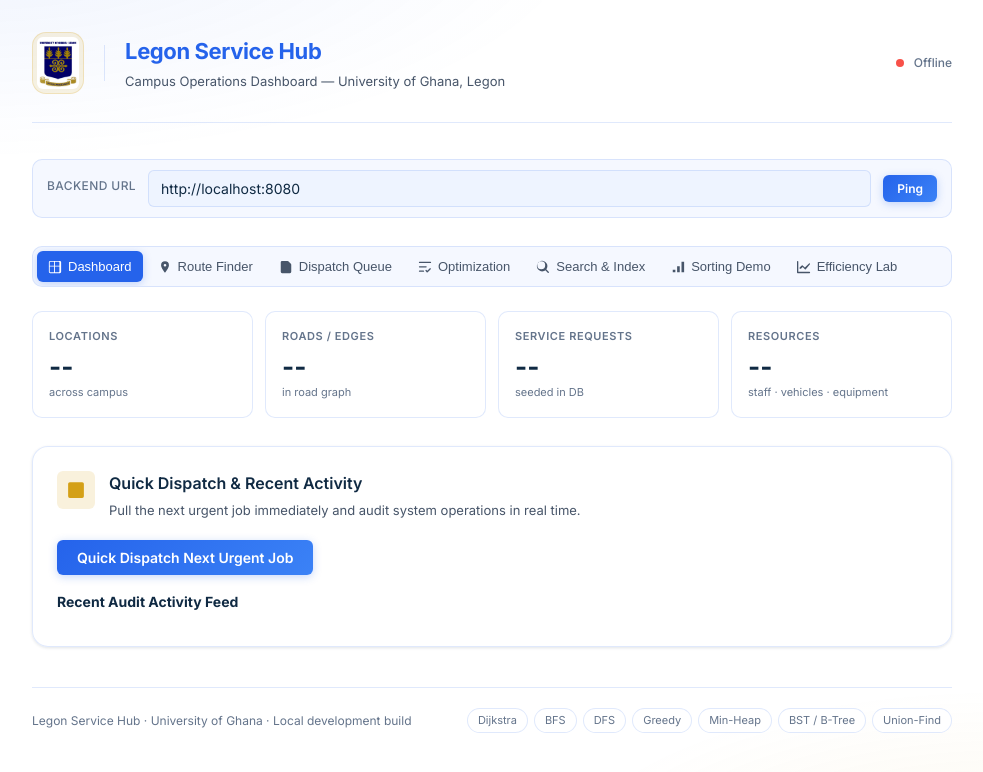
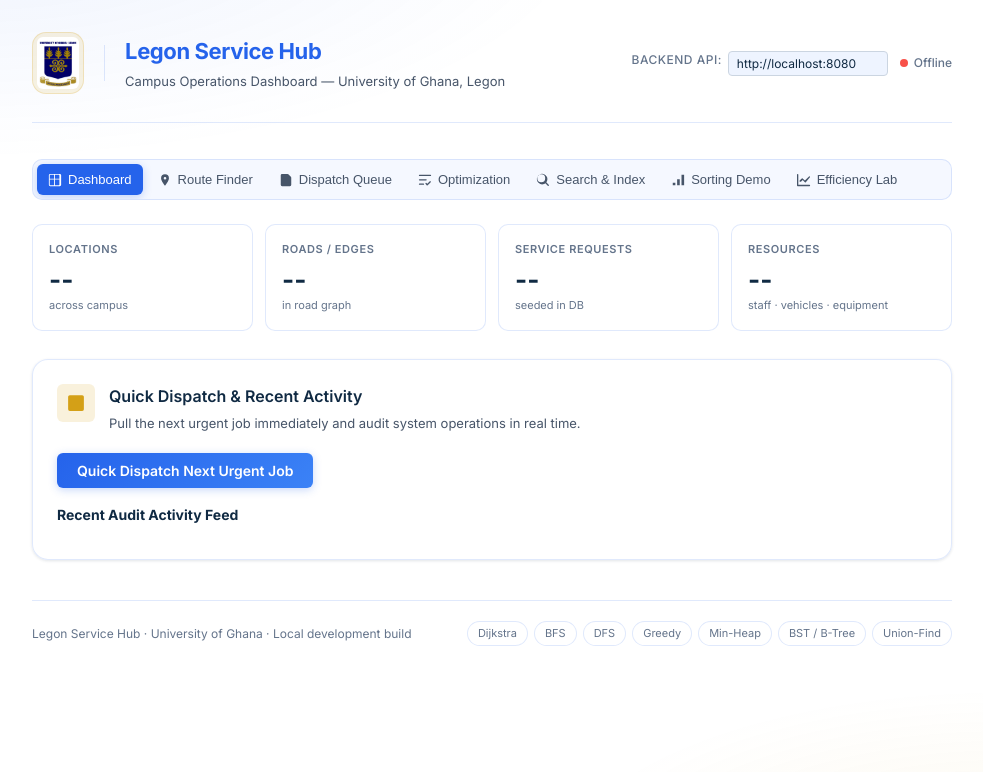
Before and after one commit to lotteniels/Legon-service-hub, a plain HTML site: page frontend/index.html in a window 1280 px wide. Shown: the whole page, without its empty margins (148-1131 px from the left). Drawn offline with nearby package versions, Linux system fonts and the light colour scheme; no server answers.

Commit message:
connected to the backend

```diff
--- a/frontend/index.html
+++ b/frontend/index.html
@@ -23,20 +23,18 @@
       <h1>Legon Service Hub</h1>
       <p class="subtitle">Campus Operations Dashboard &mdash; University of Ghana, Legon</p>
     </div>
-    <div class="status-bar">
-      <div class="status-dot" id="statusDot"></div>
-      <span class="status-label" id="statusLabel">Checking…</span>
+    <div class="status-bar" style="display:flex; align-items:center; gap:12px;">
+      <div style="display:flex; align-items:center; gap:6px; font-size:12px; color:var(--text-muted);">
+        <label for="baseUrl" style="font-weight:500;">Backend API:</label>
+        <input type="text" id="baseUrl" value="http://localhost:8080" placeholder="http://localhost:8080" style="padding:4px 8px; font-size:12px; border:1px solid #cbd5e1; border-radius:4px; width:160px;">
+      </div>
+      <div style="display:flex; align-items:center; gap:6px;">
+        <div class="status-dot" id="statusDot"></div>
+        <span class="status-label" id="statusLabel">Checking…</span>
+      </div>
     </div>
   </header>
 
-  <!--Backend URL Config Strip-->
-  <div class="config-strip">
-    <label for="baseUrl">Backend URL</label>
-    <input type="text" id="baseUrl" value="" placeholder="e.g. http://localhost:8080" spellcheck="false">
-    <button class="btn btn-primary" onclick="checkHealth()" id="pingBtn" style="padding:6px 14px;font-size:12px;">
-      <span class="btn-text">Ping</span>
-    </button>
-  </div>
 
   <!--Navigation Tabs (6 Tabs)-->
   <nav class="nav-tabs" role="tablist">
--- a/frontend/script.js
+++ b/frontend/script.js
@@ -1,11 +1,17 @@
 
 function getBaseUrl() {
-  const val = document.getElementById('baseUrl').value.trim();
-  if (val) return val.replace(/\/$/, '');
-  return 'http://localhost:8080';
+  const el = document.getElementById('baseUrl');
+  if (el && el.value.trim()) return el.value.trim().replace(/\/$/, '');
+  return window.location.origin && window.location.origin !== 'null' && !window.location.origin.startsWith('file:')
+    ? window.location.origin
+    : 'http://localhost:8080';
 }
 
-function switchTab(name) {
+function switchTab(name, event) {
+  if (event && typeof event.preventDefault === 'function') {
+    event.preventDefault();
+  }
+
   document.querySelectorAll('.panel-section').forEach(s => s.classList.remove('active'));
   document.querySelectorAll('.nav-tab').forEach(t => {
     t.classList.remove('active');
@@ -18,6 +24,14 @@ function switchTab(name) {
     tab.classList.add('active');
     tab.setAttribute('aria-selected', 'true');
   }
+}
+
+function enforceButtonDefaults() {
+  document.querySelectorAll('button').forEach((button) => {
+    if (!button.type) {
+      button.type = 'button';
+    }
+  });
 }
 
 function setLoading(btnId, loading) {
@@ -78,14 +92,26 @@ async function checkHealth() {
 // ----------------------------------------------------
 
 window.addEventListener('load', async () => {
+  enforceButtonDefaults();
+
   const baseInput = document.getElementById('baseUrl');
-  if (baseInput && !baseInput.value) {
-    baseInput.value = 'http://localhost:8080';
+  if (baseInput) {
+    if (!baseInput.value) {
+      baseInput.value = 'http://localhost:8080';
+    }
+    // Auto-check health when backend URL is updated or typed
+    baseInput.addEventListener('input', checkHealth);
+    baseInput.addEventListener('change', checkHealth);
   }
   await checkHealth();
   await loadLocationsDropdown();
   await loadDashboardData();
+
+  // Auto-ping every 15 seconds to keep health status updated
+  setInterval(checkHealth, 15000);
 });
+
+enforceButtonDefaults();
 
 async function loadLocationsDropdown() {
   const srcSelect = document.getElementById('routeSource');
--- a/frontend/style.css
+++ b/frontend/style.css
@@ -170,37 +170,7 @@ body::before {
 }
 
 
-.config-strip {
-  display: flex;
-  align-items: center;
-  gap: 12px;
-  background: var(--bg-2);
-  border: 1px solid var(--border);
-  border-radius: var(--radius-md);
-  padding: 10px 14px;
-  margin-bottom: 28px;
-}
 
-.config-strip label {
-  font-size: 12px;
-  color: var(--text-3);
-  white-space: nowrap;
-  font-weight: 500;
-  letter-spacing: 0.4px;
-  text-transform: uppercase;
-}
-
-.config-strip input {
-  flex: 1;
-  background: transparent;
-  border: none;
-  color: var(--primary);
-  font-family: 'JetBrains Mono', monospace;
-  font-size: 13px;
-  outline: none;
-  padding: 0;
-  margin: 0;
-}
 
 
 .stats-grid {
```
Also changed, not shown: 1 other file.
